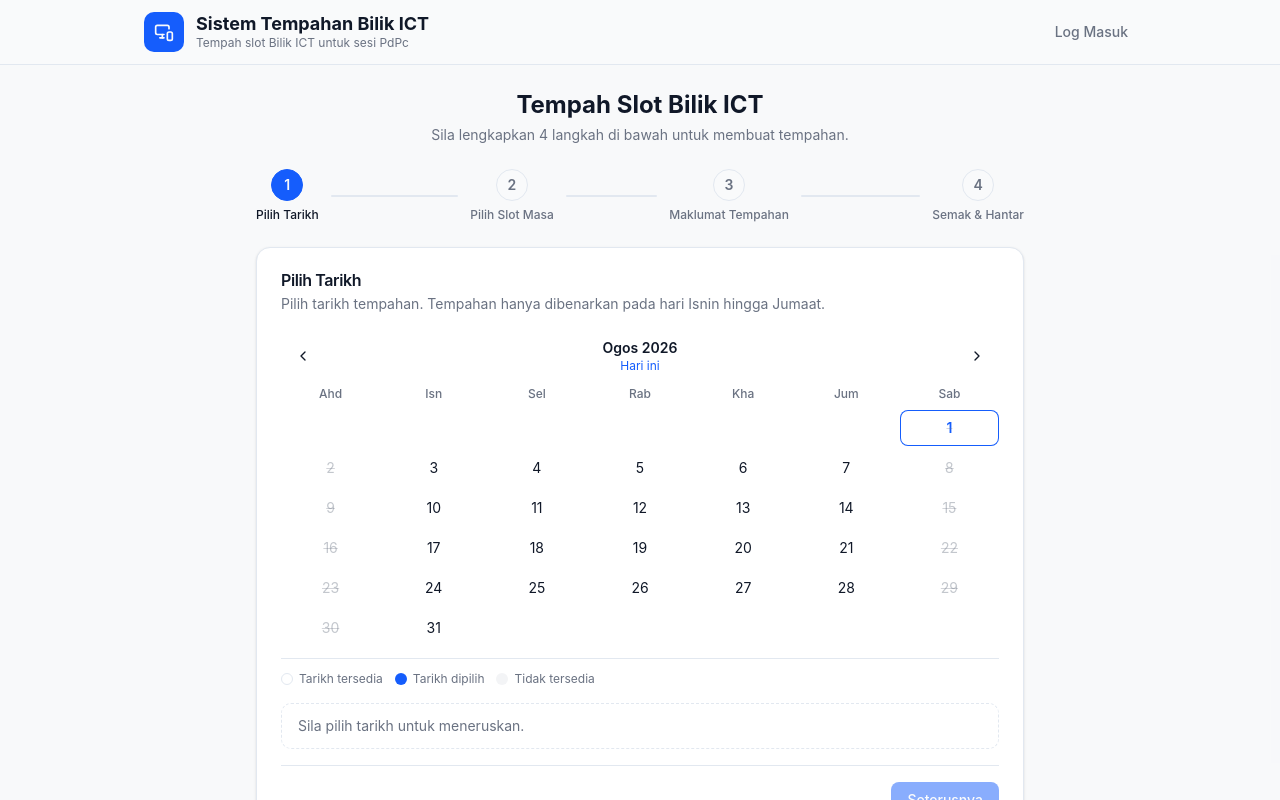
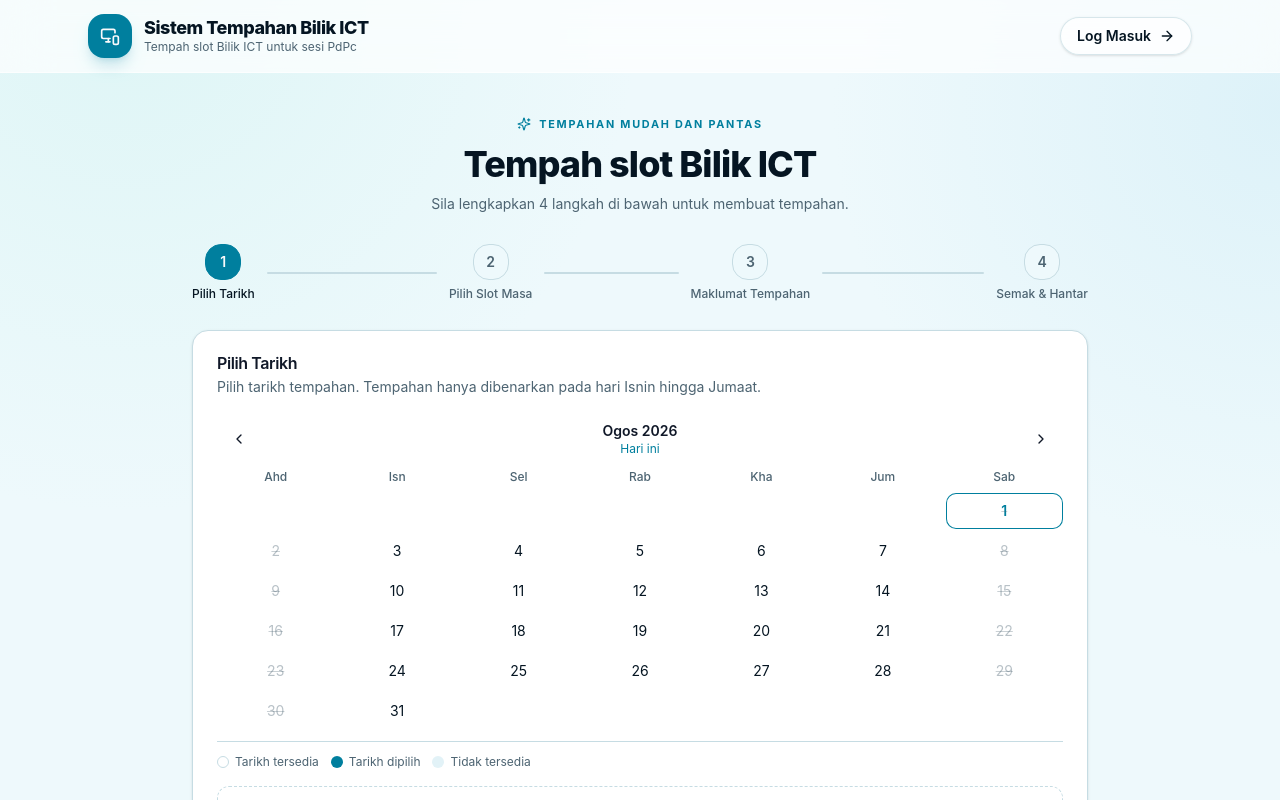
Before and after one commit to fetreney2000/sksfxictroombooking, a React (Vite) app: page / in a window 1280 px wide. Shown: the top 800 px of the page. Built offline with nearby package versions, Linux system fonts and the light colour scheme; no server answers; the database is empty.

Commit message:
feat: polish app visual experience

```diff
--- a/src/components/booking/StepIndicator.tsx
+++ b/src/components/booking/StepIndicator.tsx
@@ -23,7 +23,7 @@ export function StepIndicator({ current }: { current: BookingStep }) {
             <div className="flex flex-col items-center gap-1.5">
               <span
                 className={cn(
-                  'flex h-8 w-8 items-center justify-center rounded-full border text-sm font-semibold transition-colors',
+                  'flex h-9 w-9 items-center justify-center rounded-xl border text-sm font-semibold transition-all',
                   active && 'border-primary bg-primary text-primary-foreground',
                   completed && 'border-primary bg-primary text-primary-foreground',
                   !active && !completed && 'border-border bg-background text-muted-foreground',
--- a/src/components/layout/PublicLayout.tsx
+++ b/src/components/layout/PublicLayout.tsx
@@ -1,41 +1,41 @@
 import { Link, Outlet } from 'react-router-dom'
-import { MonitorSmartphone } from 'lucide-react'
+import { ArrowRight, MonitorSmartphone } from 'lucide-react'
 import { isSupabaseConfigured } from '@/lib/supabaseClient'
 import { useCurrentUser } from '@/hooks/useAuth'
 
 export function PublicLayout() {
   const { profile } = useCurrentUser()
   return (
-    <div className="flex min-h-screen flex-col bg-muted/30">
+    <div className="flex min-h-screen flex-col">
       {!isSupabaseConfigured && (
-        <div className="bg-amber-100 px-4 py-2 text-center text-sm font-medium text-amber-800 dark:bg-amber-900/40 dark:text-amber-200">
+          <div className="bg-amber-100/90 px-4 py-2 text-center text-sm font-medium text-amber-900 dark:bg-amber-900/40 dark:text-amber-200">
           Persekitaran Supabase belum dikonfigurasi. Sila tetapkan VITE_SUPABASE_URL dan VITE_SUPABASE_ANON_KEY
           dalam fail .env.
         </div>
       )}
-      <header className="border-b bg-background">
-        <div className="mx-auto flex h-16 w-full max-w-5xl items-center justify-between px-4">
+      <header className="border-b border-white/60 bg-white/70 backdrop-blur-xl">
+        <div className="mx-auto flex h-[4.5rem] w-full max-w-6xl items-center justify-between px-4 sm:px-6">
           <div className="flex items-center gap-3">
-            <div className="flex h-10 w-10 items-center justify-center rounded-lg bg-primary text-primary-foreground">
+            <div className="flex h-11 w-11 items-center justify-center rounded-2xl bg-primary text-primary-foreground shadow-lg shadow-primary/20">
               <MonitorSmartphone className="h-5 w-5" />
             </div>
             <div>
-              <h1 className="text-base font-bold leading-tight sm:text-lg">Sistem Tempahan Bilik ICT</h1>
+              <h1 className="text-base font-extrabold leading-tight tracking-tight sm:text-lg">Sistem Tempahan Bilik ICT</h1>
               <p className="text-xs text-muted-foreground">Tempah slot Bilik ICT untuk sesi PdPc</p>
             </div>
           </div>
           <Link
             to={profile ? '/dashboard' : '/login'}
-            className="rounded-md px-2 py-1.5 text-sm font-medium text-muted-foreground transition-colors hover:bg-accent/60 hover:text-foreground"
+            className="group inline-flex items-center gap-2 rounded-full border border-border/70 bg-white/70 px-4 py-2 text-sm font-semibold text-foreground shadow-sm transition-all hover:-translate-y-0.5 hover:border-primary/30 hover:bg-white"
           >
-            {profile ? 'Papan Pemuka' : 'Log Masuk'}
+            {profile ? 'Papan Pemuka' : 'Log Masuk'} <ArrowRight className="h-4 w-4 transition-transform group-hover:translate-x-0.5" />
           </Link>
         </div>
       </header>
-      <main className="mx-auto w-full max-w-5xl flex-1 px-4 py-6">
+      <main className="mx-auto w-full max-w-6xl flex-1 px-4 py-8 sm:px-6 sm:py-10">
         <Outlet />
       </main>
-      <footer className="border-t bg-background py-4">
+      <footer className="border-t border-white/60 bg-white/50 py-5">
         <p className="text-center text-xs text-muted-foreground">
           © {new Date().getFullYear()} Sistem Tempahan Bilik ICT SK SFX Keningau
         </p>
--- a/src/index.css
+++ b/src/index.css
@@ -3,39 +3,39 @@
 @custom-variant dark (&:is(.dark *));
 
 :root {
-  --radius: 0.625rem;
-  --background: oklch(0.985 0.002 247.839);
-  --foreground: oklch(0.21 0.034 264.665);
+  --radius: 0.75rem;
+  --background: oklch(0.975 0.012 220);
+  --foreground: oklch(0.19 0.035 245);
   --card: oklch(1 0 0);
   --card-foreground: oklch(0.21 0.034 264.665);
   --popover: oklch(1 0 0);
   --popover-foreground: oklch(0.21 0.034 264.665);
-  --primary: oklch(0.546 0.245 262.881);
+  --primary: oklch(0.52 0.17 210);
   --primary-foreground: oklch(0.985 0.002 247.839);
-  --secondary: oklch(0.967 0.003 264.542);
+  --secondary: oklch(0.94 0.025 210);
   --secondary-foreground: oklch(0.21 0.034 264.665);
-  --muted: oklch(0.967 0.003 264.542);
-  --muted-foreground: oklch(0.551 0.027 264.364);
-  --accent: oklch(0.962 0.012 271.599);
-  --accent-foreground: oklch(0.27 0.051 260.257);
+  --muted: oklch(0.95 0.018 220);
+  --muted-foreground: oklch(0.49 0.035 235);
+  --accent: oklch(0.92 0.045 185);
+  --accent-foreground: oklch(0.23 0.06 215);
   --destructive: oklch(0.577 0.245 27.325);
   --destructive-foreground: oklch(0.985 0.002 247.839);
-  --border: oklch(0.929 0.013 255.508);
-  --input: oklch(0.929 0.013 255.508);
-  --ring: oklch(0.546 0.245 262.881);
+  --border: oklch(0.88 0.025 220);
+  --input: oklch(0.88 0.025 220);
+  --ring: oklch(0.52 0.17 210);
   --chart-1: oklch(0.546 0.245 262.881);
   --chart-2: oklch(0.623 0.214 259.815);
   --chart-3: oklch(0.715 0.143 215.221);
   --chart-4: oklch(0.792 0.209 151.711);
   --chart-5: oklch(0.769 0.188 70.08);
-  --sidebar: oklch(0.985 0.002 247.839);
-  --sidebar-foreground: oklch(0.21 0.034 264.665);
-  --sidebar-primary: oklch(0.546 0.245 262.881);
+  --sidebar: oklch(0.16 0.045 220);
+  --sidebar-foreground: oklch(0.94 0.025 210);
+  --sidebar-primary: oklch(0.72 0.14 175);
   --sidebar-primary-foreground: oklch(0.985 0.002 247.839);
-  --sidebar-accent: oklch(0.962 0.012 271.599);
-  --sidebar-accent-foreground: oklch(0.27 0.051 260.257);
-  --sidebar-border: oklch(0.929 0.013 255.508);
-  --sidebar-ring: oklch(0.546 0.245 262.881);
+  --sidebar-accent: oklch(0.24 0.055 215);
+  --sidebar-accent-foreground: oklch(0.98 0.01 210);
+  --sidebar-border: oklch(1 0 0 / 12%);
+  --sidebar-ring: oklch(0.72 0.14 175);
 }
 
 .dark {
@@ -119,5 +119,15 @@
   }
   body {
     @apply bg-background text-foreground antialiased;
+    background-image: radial-gradient(circle at 10% 0%, oklch(0.93 0.04 190 / 0.45), transparent 32rem), radial-gradient(circle at 100% 10%, oklch(0.92 0.035 220 / 0.5), transparent 28rem);
   }
 }
+
+@layer components {
+  .app-card {
+    @apply rounded-2xl border-white/70 bg-white/80 shadow-[0_12px_40px_-24px_rgba(15,49,75,0.45)] backdrop-blur;
+  }
+  .eyebrow {
+    @apply text-[0.68rem] font-bold uppercase tracking-[0.16em] text-primary;
+  }
+}
--- a/src/pages/NotFoundPage.tsx
+++ b/src/pages/NotFoundPage.tsx
@@ -4,12 +4,13 @@ import { Button } from '@/components/ui/button'
 
 export function NotFoundPage() {
   return (
-    <div className="flex min-h-screen flex-col items-center justify-center gap-4 bg-muted/30 px-4 text-center">
-      <div className="flex h-14 w-14 items-center justify-center rounded-xl bg-primary text-primary-foreground">
+    <div className="flex min-h-screen flex-col items-center justify-center gap-5 px-4 text-center">
+      <div className="flex h-16 w-16 items-center justify-center rounded-2xl bg-primary text-primary-foreground shadow-xl shadow-primary/20">
         <MonitorSmartphone className="h-7 w-7" />
       </div>
       <div>
-        <h1 className="text-2xl font-bold">404 - Halaman Tidak Dijumpai</h1>
+        <p className="eyebrow mb-1">Ralat 404</p>
+        <h1 className="text-2xl font-extrabold tracking-tight">Halaman Tidak Dijumpai</h1>
         <p className="mt-1 text-sm text-muted-foreground">Halaman yang anda cari tidak wujud.</p>
       </div>
       <Button asChild>
--- a/src/pages/public/BookingPage.tsx
+++ b/src/pages/public/BookingPage.tsx
@@ -1,5 +1,5 @@
 import { useState } from 'react'
-import { Eraser } from 'lucide-react'
+import { Eraser, Sparkles } from 'lucide-react'
 import { useBookingFormStore, useHasFormData } from '@/store/bookingFormStore'
 import { StepIndicator } from '@/components/booking/StepIndicator'
 import { Step1Calendar } from '@/components/booking/Step1Calendar'
@@ -35,10 +35,11 @@ export function BookingPage() {
   }
 
   return (
-    <div className="mx-auto w-full max-w-3xl space-y-6">
-      <div className="text-center">
-        <h2 className="text-xl font-bold sm:text-2xl">Tempah Slot Bilik ICT</h2>
-        <p className="mt-1 text-sm text-muted-foreground">
+    <div className="mx-auto w-full max-w-4xl space-y-7">
+      <div className="mx-auto max-w-2xl text-center">
+        <div className="eyebrow mb-3 inline-flex items-center gap-2"><Sparkles className="h-3.5 w-3.5" /> Tempahan mudah dan pantas</div>
+        <h2 className="text-3xl font-extrabold tracking-tight sm:text-4xl">Tempah slot Bilik ICT</h2>
+        <p className="mx-auto mt-2 max-w-lg text-sm leading-6 text-muted-foreground">
           Sila lengkapkan 4 langkah di bawah untuk membuat tempahan.
         </p>
       </div>
--- a/src/pages/supervisor/BookingsListPage.tsx
+++ b/src/pages/supervisor/BookingsListPage.tsx
@@ -8,9 +8,10 @@ export function BookingsListPage() {
   const canManage = profile?.role === 'admin'
 
   return (
-    <div className="space-y-4">
+    <div className="space-y-6">
       <div>
-        <h1 className="text-lg font-bold">Semua Tempahan</h1>
+         <p className="eyebrow">Operasi</p>
+         <h1 className="mt-1 text-2xl font-extrabold tracking-tight">Semua Tempahan</h1>
         <p className="text-sm text-muted-foreground">Senarai lengkap tempahan Makmal Komputer.</p>
       </div>
       <BookingsTable data={data} isLoading={isLoading} isError={isError} canManage={canManage} />
--- a/src/pages/supervisor/ReportsPage.tsx
+++ b/src/pages/supervisor/ReportsPage.tsx
@@ -75,10 +75,11 @@ export function ReportsPage() {
   }, [slots])
 
   return (
-    <div className="space-y-4">
+    <div className="space-y-6">
       <div className="flex flex-col gap-2 sm:flex-row sm:items-center sm:justify-between">
         <div>
-          <h1 className="text-lg font-bold">Laporan</h1>
+           <p className="eyebrow">Analitik</p>
+           <h1 className="mt-1 text-2xl font-extrabold tracking-tight">Laporan</h1>
           <p className="text-sm text-muted-foreground">Tapisan laporan dan eksport ke fail CSV.</p>
         </div>
         <Button onClick={exportCsv}>
@@ -87,7 +88,7 @@ export function ReportsPage() {
         </Button>
       </div>
 
-      <Card>
+       <Card className="app-card">
         <CardHeader>
           <CardTitle>Tapisan Laporan</CardTitle>
           <CardDescription>Tapis tempahan mengikut tarikh, guru atau kelas.</CardDescription>
@@ -142,7 +143,7 @@ export function ReportsPage() {
         </CardContent>
       </Card>
 
-      <Card>
+       <Card className="app-card">
         <CardHeader>
           <CardTitle>
             Hasil Laporan <span className="text-muted-foreground">({filtered.length} tempahan)</span>
```
Also changed, not shown: src/components/layout/AppLayout.tsx (+23 -19 lines), src/pages/auth/LoginPage.tsx (+13 -9 lines), src/pages/supervisor/DashboardPage.tsx (+6 -5 lines).
